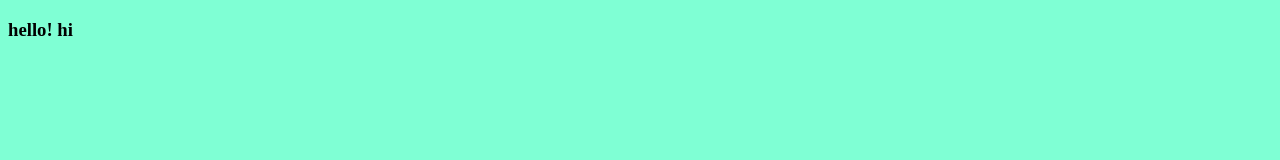
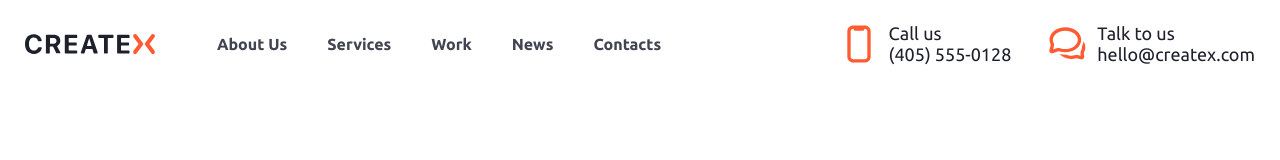
Before and after one commit to Promart1/createx_constraction, a website: page src/about.html in a window 1280 px wide. Drawn offline with nearby package versions, Linux system fonts and the light colour scheme; files that its build step writes are made by us from their sources; files whose address does not match are found by name.

Commit message:
add header

```diff
--- a/gulp/version.json
+++ b/gulp/version.json
@@ -1,3 +1,3 @@
 {
-    "main": "20240221230311"
+    "main": "20240312232055"
 }
--- a/src/html/head.html
+++ b/src/html/head.html
@@ -1,6 +1,11 @@
 <head>
     <meta charset="UTF-8">
     <meta name="viewport" content="width=device-width, initial-scale=1.0">
+
+    <link rel="preconnect" href="https://fonts.googleapis.com">
+<link rel="preconnect" href="https://fonts.gstatic.com" crossorigin>
+<link href="https://fonts.googleapis.com/css2?family=Ubuntu:ital,wght@0,300;0,400;0,500;0,700;1,300;1,400;1,500;1,700&display=swap" rel="stylesheet">
+
     <link rel="stylesheet" href="css/style.min.css">
     <title>@@title</title>
 </head>
--- a/src/html/header.html
+++ b/src/html/header.html
@@ -1,4 +1,59 @@
 <header class="header">
-    <h3>hello! hi</h3>
+  <div class="container">
+    <div class="header__wrapper">
+    <div class="header__logo-wrapper">
+      <a href="./">
+        <img src="@img/icons/logo.svg" alt="logo" />
+      </a>
+    </div>
 
+    <nav class="nav">
+      <ul class="nav__list">
+        <li class="nav__item">
+          <a href="./">About Us</a>
+        </li>
+
+        <li class="nav__item">
+          <a href="./">Services</a>
+        </li>
+
+        <li class="nav__item">
+          <a href="./">Work</a>
+        </li>
+
+        <li class="nav__item">
+          <a href="./">News</a>
+        </li>
+
+        <li class="nav__item">
+          <a href="./">Contacts</a>
+        </li>
+      </ul>
+    </nav>
+
+    <ul class="header__social-wrapper">
+      <li class="header__social-list">
+        <div class="header__img-wrapper">
+          <img src="@img/icons/iphone.svg" alt="phone" />
+        </div>
+
+        <div class="header__content-wrapper">
+          <p class="header__content-text">Call us</p>
+          <p><a href="tel:(405) 555-0128">(405) 555-0128</a></p>
+        </div>
+      </li>
+
+      <li class="header__social-list">
+        <div class="header__img-wrapper">
+          <img src="@img/icons/chat.svg" alt="chat" />
+        </div>
+
+        <div class="header__content-wrapper">
+          <p class="header__content-text">Talk to us</p>
+          <p><a href="mailto:hello@createx.com">hello@createx.com</a></p>
+        </div>
+      </li>
+    </ul>
+  </div>
+  </div>
 </header>
--- /dev/null
+++ b/src/scss/nullStyle.scss
@@ -0,0 +1,48 @@
+html {
+    box-sizing: border-box;
+}
+
+*,
+*::before,
+*::after {
+    box-sizing: border-box;
+}
+
+
+a {
+    text-decoration: none;
+    color: inherit;
+    cursor: pointer;
+}
+
+p,
+h1,
+h2,
+h3,
+h4,
+h5,
+h6 {
+    margin: 0;
+    font-size: inherit;
+}
+
+button {
+    cursor: pointer;
+    border: none;
+    padding: 0;
+    background-color: transparent;
+}
+
+ul,
+ol {
+    list-style: none;
+    text-decoration: none;
+    margin: 0;
+    padding: 0;
+}
+
+img {
+    display: block;
+    max-width: 100%;
+    height: auto;
+}
--- a/src/scss/style.scss
+++ b/src/scss/style.scss
@@ -1,19 +1,72 @@
 
 // @import "fonts";
+@import "nullStyle.scss";
+@import "variables.scss";
 
 
 body {
-    background-color: aquamarine;
+font-family: "Ubuntu", sans-serif;
+font-weight: 400;
+margin: 0;
+background: $main-white;
 }
 
-@media (max-width: 768) {
-    body {
-        background-color: black;
+.container {
+    max-width: 1260px;
+    margin: 0 auto;
+    padding-left: 15px;
+    padding-right: 15px;
+}
+
+//////////////header///////////////////////
+
+.header {
+
+    &__wrapper {
+display: flex;
+    align-items: center;
+    justify-content: space-between;
+    padding-top: 23px;
+    padding-bottom: 20px;
+    }
+
+&__social-wrapper {
+    display: flex;
+    align-items: center;
+    gap: 36px;
+}
+
+&__social-list {
+    display: flex;
+    align-items: center;
+    gap: 10px;
+    font-size: 18px;
+    color: $gray-900;
+    transition: color 0.3s ease;
+
+    a:hover {
+        color: $primary;
     }
 }
+}
 
-@media (max-width: 768) {
-    body {
-        color: black;
+.nav {
+
+    &__list {
+        display: flex;
+        align-items: center;
+        gap: 40px;
+        margin-left: -13%;
     }
+
+    &__item {
+font-size: 16px;
+font-weight: 700;
+color: $gray-800;
+transition: color 0.3s ease;
+    }
+
+        &__item:hover {
+            color: $gray-600;
+        }
 }
--- /dev/null
+++ b/src/scss/variables.scss
@@ -0,0 +1,62 @@
+$main-white: rgba(255, 255, 255, 1);
+$primary: rgba(255, 90, 48, 1);
+$success: rgba(3, 206, 164, 1);
+$danger: rgba(255, 66, 66, 1);
+$gray-200: rgba(244, 245, 246, 1);
+$gray-300: rgba(229, 232, 237, 1);
+$gray-600: rgba(154, 156, 165, 1);
+$gray-700: rgba(120, 122, 128, 1);
+$gray-800: rgba(66, 69, 81, 1);
+$gray-900: rgba(30, 33, 44, 1);
+
+
+$mobile: 376px;
+$l-mobile: 425px;
+$m-mobile: 560px;
+$s-tablet: 695px;
+$m-tablet: 730px;
+$l-tablet: 767px;
+$tablet: 768px;
+$desktop: 992px;
+$l-desktop: 1200px;
+$LapTop: 1440px;
+
+@mixin respond-to($breakpoint) {
+    @media only screen and (max-width: $breakpoint) {
+        @content;
+    }
+}
+
+////h1
+
+$main-heading-font-size: 46px;
+$main-heading-font-weight: 700;
+$main-heading-color: $gray-900;
+
+@mixin main-heading {
+    font-size: $main-heading-font-size;
+    font-weight: $main-heading-font-weight;
+    color: $main-heading-color;
+}
+
+
+$secondary-heading-font-size: 32px;
+$secondary-heading-font-weight: 700;
+$secondary-heading-color: $gray-900;
+
+@mixin secondary-heading {
+    font-size: $secondary-heading-font-size;
+    font-weight: $secondary-heading-font-weight;
+    color: $secondary-heading-color;
+}
+
+
+$third-heading-font-size: 28px;
+$third-heading-font-weight: 700;
+$third-heading-color: $gray-900;
+
+@mixin third-heading {
+    font-size: $third-heading-font-size;
+    font-weight: $third-heading-font-weight;
+    color: $third-heading-color;
+}
```
Also changed, not shown: src/index.html (+1 -1 lines), src/img/icons/chat.svg (added), src/img/icons/iphone.svg (added), src/img/icons/logo.svg (added), 1 other file.
